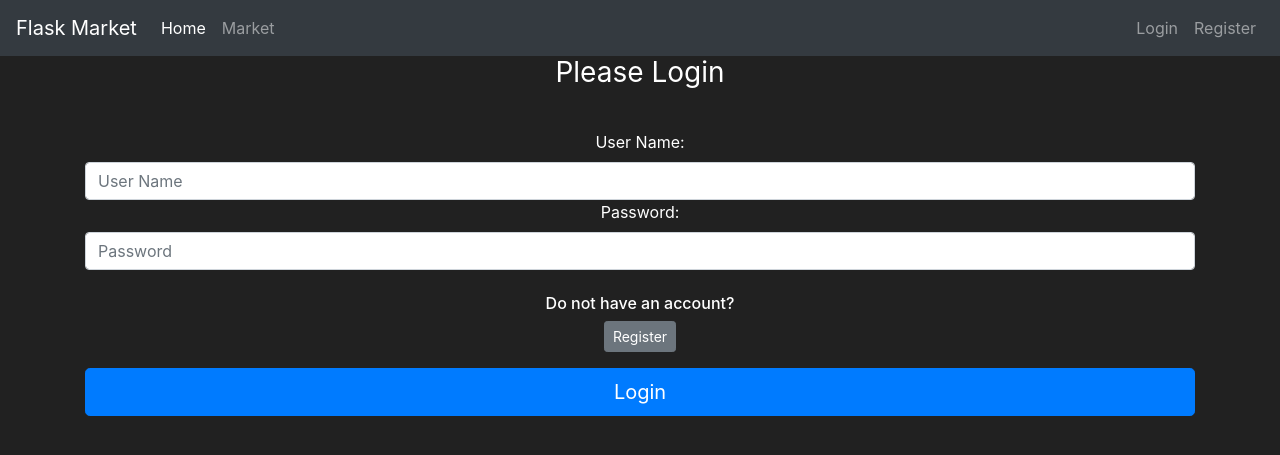
After one commit to senura98/MarketBuySell, a Flask app: page /login in a window 1280 px wide. The commit adds this page. Shown: the top 455 px of the page. Run offline with Flask 3, Linux system fonts and the light colour scheme; some libraries are stand-ins or nearby versions.

Commit message:
added login and logout functionalities

```diff
--- a/market/forms.py
+++ b/market/forms.py
@@ -27,4 +27,9 @@ class RegisterForm(FlaskForm):
     email_address=StringField(label='Email',validators=[Email(),DataRequired()])
     password1=PasswordField(label='Password',validators=[Length(min=8),DataRequired()])
     password2=PasswordField(label='Confirm Password',validators=[EqualTo('password1'),DataRequired()])
-    submit=SubmitField(label='submit')
+    submit=SubmitField(label='Create Account')
+
+class LoginForm(FlaskForm):
+    username = StringField(label='User Name:',validators=[DataRequired()])
+    password = PasswordField(label='Password:',validators=[DataRequired()])
+    submit=SubmitField(label='Login')
--- a/market/routes.py
+++ b/market/routes.py
@@ -1,8 +1,10 @@
 from market import app
-from flask import render_template,redirect,url_for,flash,get_flashed_messages
+from flask import render_template,redirect,url_for,flash
 from market.models import User
 from market.models import Item
 from market.forms import RegisterForm
+from market.forms import LoginForm
+from flask_login import login_user,logout_user,login_required
 from market import db
 
 #flash is an inbuilt way of flask to ping the errors that gets rendered from validations
@@ -17,6 +19,7 @@ def home_page():
 
 
 @app.route('/market')
+@login_required
 def market_page():
     items = Item.query.all()
     return render_template('market.html', items=items)
@@ -28,10 +31,13 @@ def register_page():
     if form.validate_on_submit():
         user_to_create=User(username=form.username.data,
         email_address=form.email_address.data,
-        password_hash = form.password1.data)
+        password = form.password1.data)
         #adding the user to db
         db.session.add(user_to_create)
         db.session.commit()
+        # since a valid user is created the user can be logged in
+        login_user(user_to_create)
+        flash(f"Account created successfully! You are now logged in as {user_to_create.username}",category="success")
         #its not a good practice to give urls as hard coded values that why the method is called below
         return redirect(url_for('market_page'))
     #This is a built in dictionary so need to check if its empty or not
@@ -40,3 +46,24 @@ def register_page():
             #we can give the messages a category
             flash(f'There was an error with creating a user:{err_msg}',category='danger')
     return render_template('register.html',form=form)
+
+@app.route('/login',methods=['GET','POST'])
+def login_page():
+    form=LoginForm()
+    if form.validate_on_submit():
+        attempted_user=User.query.filter_by(username=form.username.data).first()
+        if attempted_user and attempted_user.check_password_correction(attempted_password=form.password.data):
+            login_user(attempted_user)
+            flash(f'Succes! You are logged in as: {attempted_user.username}',category='success')
+            return redirect(url_for('market_page'))
+        else:
+            flash('Username and password are not match! Please try again',category='danger')
+
+
+    return render_template('login.html',form=form)
+
+@app.route('/logout')
+def logout_page():
+    logout_user()
+    flash("You have been logged out!",category='info')
+    return redirect(url_for("home_page"))
--- a/market/templates/base.html
+++ b/market/templates/base.html
@@ -27,14 +27,34 @@
                 <a class="nav-link" href="{{ url_for('market_page') }}">Market</a>
             </li>
         </ul>
+        <!-- flask_login libraru=y helps you to get the current logged in user, is_authenticated is a method from usermixin-->
+        {% if current_user.is_authenticated %}
         <ul class="navbar-nav">
+          <li class="nav-item">
+            <a class="nav-link" style="color:lawngreen; font-weight: bold;" >
+              <i class="fas fa-coins">{{current_user.prettier_budget}}</i>
+            </a>
+        </li>
+          <li class="nav-item">
+            <a class="nav-link" >Welcome, {{current_user.username}}</a>
+        </li>
+          <li class="nav-item">
+              <a class="nav-link" href="{{ url_for('logout_page') }}">Logout</a>
+          </li>
+
+        </ul>
+
+        {% else %}
+          <ul class="navbar-nav">
             <li class="nav-item">
-                <a class="nav-link" href="#">Login</a>
+                <a class="nav-link" href="{{ url_for('login_page') }}">Login</a>
             </li>
             <li class="nav-item">
                 <a class="nav-link" href="{{ url_for('register_page') }}">Register</a>
             </li>
-        </ul>
+          </ul>
+        {% endif %}
+
       </div>
     </nav>
     <!-- this will grab all the messages, by making the with_categories true it capures danger messages-->
--- /dev/null
+++ b/market/templates/login.html
@@ -0,0 +1,35 @@
+{%extends 'base.html'%}
+{%block title%}
+Login Page
+{%endblock%}
+
+{%block content%}
+<body class="text-center">
+    <div class="container">
+        <form method="POST" class="form-signin" style="color:white">
+            {{ form.hidden_tag() }}
+            <h1 class="h3 mb-3 font-weight-normal">
+                Please Login
+            </h1>
+            <br>
+            {{ form.username.label() }}
+            {{ form.username(class="form-control", placeholder="User Name") }}
+
+            {{ form.password.label() }}
+            {{ form.password(class="form-control", placeholder="Password") }}
+
+            <br>
+
+
+            <div class="checkbox mb-3">
+               <h6>Do not have an account?</h6>
+               <a class="btn btn-sm btn-secondary" href="{{ url_for('register_page') }}">Register</a>
+            </div>
+
+            {{ form.submit(class="btn btn-lg btn-block btn-primary") }}
+
+        </form>
+    </div>
+
+</body>
+{%endblock%}
--- a/market/templates/register.html
+++ b/market/templates/register.html
@@ -22,6 +22,10 @@ Register Page
         {{form.password2(class="form-control",placeholder="Confirm Password")}}
 
         <br>
+        <div class="checkbox mb-3 text-center">
+            <h6>Already have an account?</h6>
+            <a class="btn btn-sm btn-secondary" href="{{ url_for('login_page') }}">Register</a>
+         </div>
         {{form.submit(class="btn btn-lg btn-block btn-primary")}}
     </form>
 </div>
```
Also changed, not shown: market/__init__.py (+9 -1 lines), market/models.py (+25 -2 lines), market/templates/home.html (+9 -1 lines), instance/market.db.
